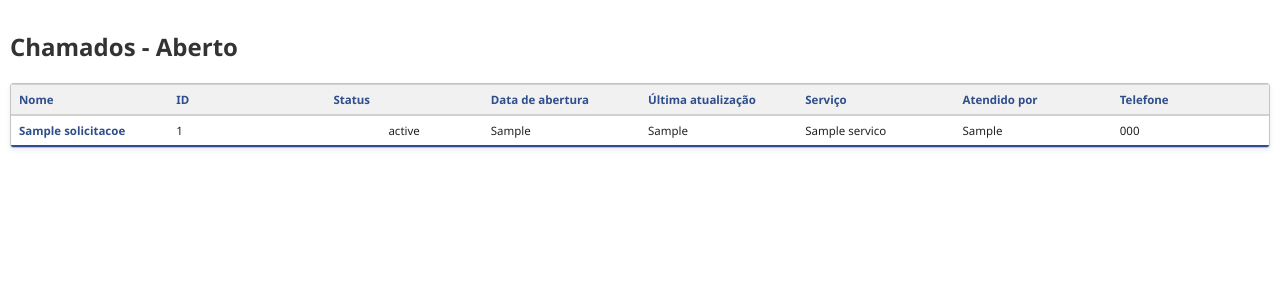
After one commit to Mariocbneto/Sistema-De-Chamados, a Flask app: page /listar_chamados in a window 1280 px wide. The commit adds this page. Shown: the top 300 px of the page. Run offline with Flask 3, Linux system fonts and the light colour scheme; a database or web service that is not in the repository returns one stand-in record (values such as "Sample title"); some libraries are stand-ins or nearby versions.

Commit message:
Adicionou para que todos tenha status 'Aberto' e tambem adicionou os botoes clicavel

```diff
--- a/meu_projeto/app.py
+++ b/meu_projeto/app.py
@@ -9,20 +9,55 @@ PASSWORD = "MarioNeto2005"
 HOST = "localhost"
 PORT = "5432"
 
+def get_db_connection():
+    return psycopg2.connect(
+        database=DATABASE, user=USER, password=PASSWORD, host=HOST, port=PORT
+    )
+
 @app.route('/')
 def index():
-    return render_template('index.html')
+    try:
+        conn = get_db_connection()
+        cursor = conn.cursor()
+        cursor.execute("SELECT status, COUNT(*) FROM solicitacoes GROUP BY status")
+        counts = cursor.fetchall()
+        cursor.close()
+        conn.close()
+
+        # Inicializa com zero para cada status esperado
+        status_counts = {'Aberto': 0, 'Analise': 0, 'Fechado': 0}
+
+        for status, count in counts:
+            # Tratar possíveis variações no nome do status
+            st = status.lower()
+            if st == 'aberto':
+                status_counts['Aberto'] = count
+            elif st == 'analise' or st == 'análise':
+                status_counts['Analise'] = count
+            elif st == 'fechado':
+                status_counts['Fechado'] = count
+
+        return render_template('index.html', **status_counts)
+    except Exception as e:
+        return f"Erro ao carregar página inicial: {e}", 500
 
 @app.route('/enviar_solicitacao', methods=['POST'])
 def enviar_solicitacao():
     data = request.get_json()
     try:
-        conn = psycopg2.connect(database=DATABASE, user=USER, password=PASSWORD, host=HOST, port=PORT)
+        conn = get_db_connection()
         cursor = conn.cursor()
         cursor.execute("""
-            INSERT INTO solicitacoes (servico, titulo, descricao, telefone, atendido_por)
-            VALUES (%s, %s, %s, %s, %s)
-        """, (data['servico'], data['titulo'], data['descricao'], data['telefone'] , data['atendido_por']))
+            INSERT INTO solicitacoes (servico, titulo, descricao, telefone, atendido_por, status)
+            VALUES (%s, %s, %s, %s, %s, %s)
+        """, (
+            data['servico'],
+            data['titulo'],
+            data['descricao'],
+            data['telefone'],
+            data['atendido_por'],
+            'Aberto'
+        ))
         conn.commit()
         return jsonify({'message': 'Solicitação enviada com sucesso!'}), 200
     except Exception as e:
@@ -32,5 +67,24 @@ def enviar_solicitacao():
         cursor.close()
         conn.close()
 
+@app.route('/listar_chamados')
+def listar_chamados():
+    status = request.args.get('status', 'Aberto')  # valor padrão
+    try:
+        conn = get_db_connection()
+        cursor = conn.cursor()
+        cursor.execute("""
+            SELECT id, titulo, status, data_criacao, telefone, servico, atendido_por
+            FROM solicitacoes
+            WHERE status = %s
+            ORDER BY data_criacao DESC
+        """, (status,))
+        rows = cursor.fetchall()
+        cursor.close()
+        conn.close()
+        return render_template('Botoes.html', chamados=rows, status=status)
+    except Exception as e:
+        return f"Erro ao listar chamados: {e}", 500
+
 if __name__ == '__main__':
     app.run(debug=True)
--- /dev/null
+++ b/meu_projeto/templates/Botoes.html
@@ -0,0 +1,117 @@
+<!DOCTYPE html>
+<html lang="pt-BR">
+<head>
+<meta charset="UTF-8" />
+<meta name="viewport" content="width=device-width, initial-scale=1" />
+<title>Tabela de Chamados - {{ status }}</title>
+<style>
+  * {
+    box-sizing: border-box;
+  }
+  body {
+    margin: 0;
+    font-family: "Segoe UI", Tahoma, Geneva, Verdana, sans-serif;
+    background-color: #ffffff;
+    color: #333;
+    padding: 10px;
+    overflow-x: auto;
+  }
+  table {
+    width: 100%;
+    border-collapse: collapse;
+    table-layout: fixed;
+    font-size: 12px;
+  }
+  thead tr {
+    background-color: #f1f1f1;
+    border-top: 1px solid #d1d1d1;
+    border-bottom: 2px solid #d1d1d1;
+  }
+  thead th {
+    padding: 7px 8px;
+    text-align: left;
+    font-weight: 700;
+    font-size: 11.5px;
+    color: #2f4e8c;
+    white-space: nowrap;
+  }
+  tbody tr {
+    border-bottom: 1px solid #e0e0e0;
+  }
+  tbody tr:last-child {
+    border-bottom: 2px solid #2f4e8c;
+  }
+  tbody td {
+    padding: 7px 8px;
+    overflow: hidden;
+    text-overflow: ellipsis;
+    white-space: nowrap;
+    color: #222;
+    font-size: 11.5px;
+  }
+  tbody td.status-cell {
+    text-align: center;
+    white-space: nowrap;
+  }
+  tbody td a {
+    color: #2f4e8c;
+    font-weight: 700;
+    text-decoration: none;
+  }
+  tbody td a:hover, thead th:hover {
+    text-decoration: underline;
+    cursor: pointer;
+  }
+  .status-radio {
+    width: 16px;
+    height: 16px;
+    vertical-align: middle;
+    cursor: pointer;
+  }
+  .table-wrapper {
+    width: 100%;
+    overflow-x: auto;
+    border: 1px solid #c4c4c4;
+    box-shadow: 0 2px 5px rgb(47 78 140 / 0.1);
+    border-radius: 3px;
+  }
+</style>
+</head>
+<body>
+  <h2>Chamados - {{ status }}</h2>
+  <div class="table-wrapper" aria-label="Tabela de chamados com informações sobre status, datas e responsáveis">
+    <table role="grid" aria-readonly="true">
+      <thead>
+        <tr>
+          <th scope="col">Nome</th>
+          <th scope="col">ID</th>
+          <th scope="col">Status</th>
+          <th scope="col">Data de abertura</th>
+          <th scope="col">Última atualização</th>
+          <th scope="col">Serviço</th>
+          <th scope="col">Atendido por</th>
+          <th scope="col">Telefone</th>
+        </tr>
+      </thead>
+      <tbody>
+        {% for chamado in chamados %}
+        <tr>
+          <td><a href="#" title="Visualizar chamado {{ chamado[1] }}">{{ chamado[1] }}</a></td>
+          <td>{{ chamado[0] }}</td>
+          <td class="status-cell">{{ chamado[2] }}</td>
+          <td>{{ chamado[3] }}</td>
+          <td>{{ chamado[3] }}</td> <!-- Por enquanto usando a mesma data -->
+          <td>{{ chamado[5] }}</td>
+          <td>{{ chamado[6] }}</td>
+          <td>{{ chamado[4] }}</td>
+        </tr>
+        {% else %}
+        <tr>
+          <td colspan="8" style="text-align: center;">Nenhum chamado encontrado para este status.</td>
+        </tr>
+        {% endfor %}
+      </tbody>
+    </table>
+  </div>
+</body>
+</html>
```
Also changed, not shown: meu_projeto/templates/index.html (+6 -5 lines).
